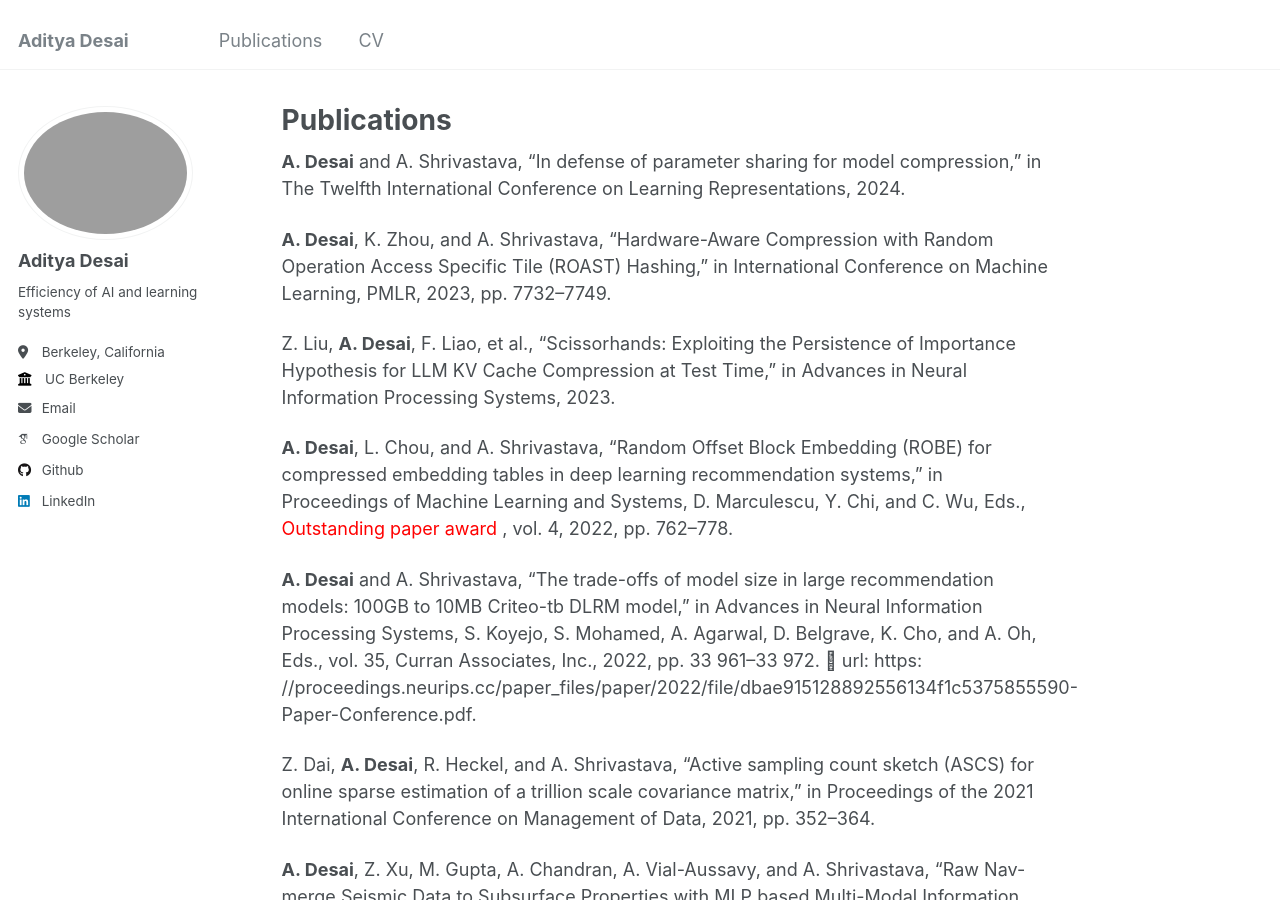
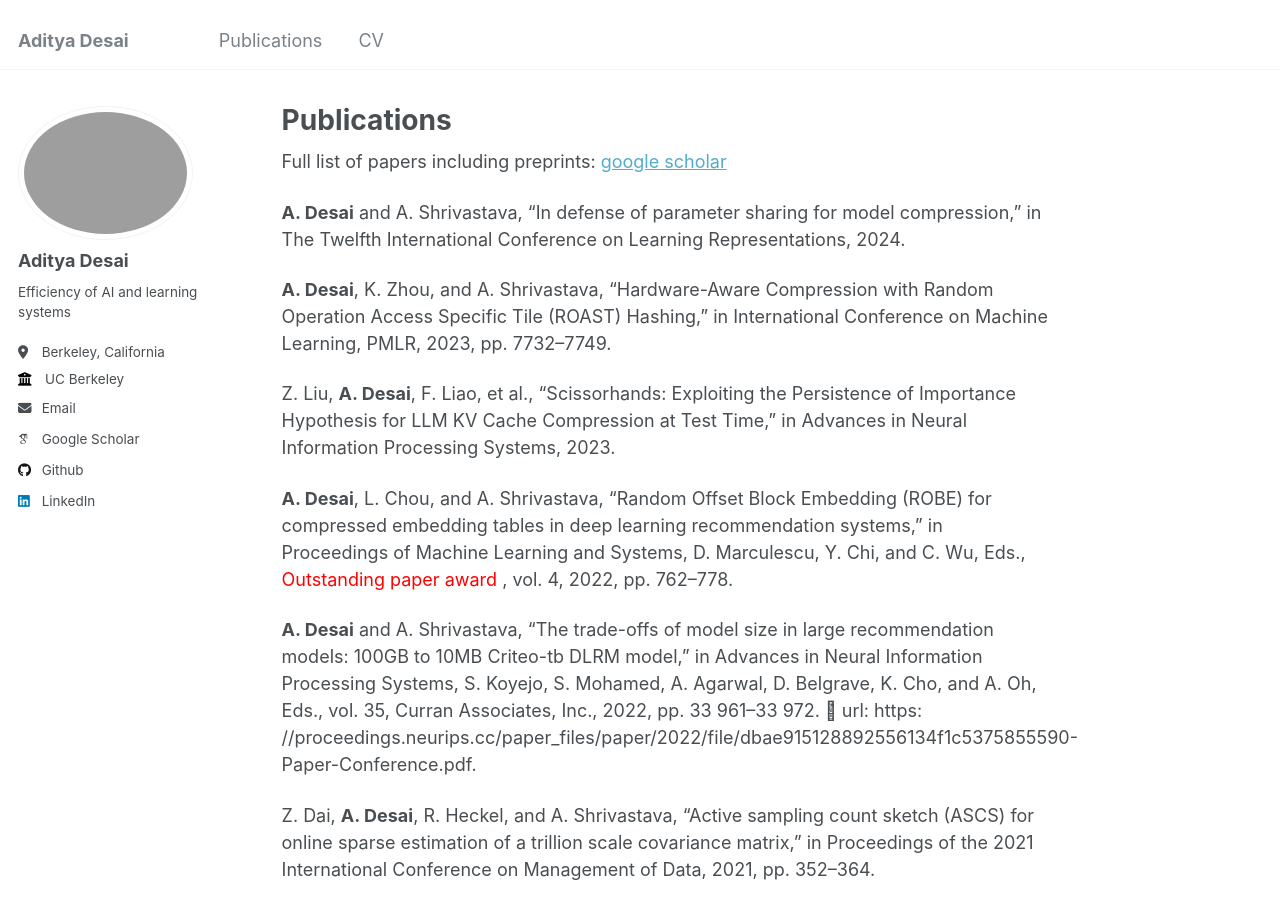
Before and after one commit to apd10/apd10.github.io, a Jekyll site: the page built from _pages/publication.md, in a window 1280 px wide and 900 px high. Built offline with Jekyll 4.4.1, drawn with Linux system fonts in a browser that asks for light colours; some web fonts are replaced.

Commit message:
Update publication.md

```diff
--- a/_pages/publication.md
+++ b/_pages/publication.md
@@ -5,6 +5,7 @@ author_profile: true
 redirect_from:
   - /publications.html
 ---
+Full list of papers including preprints: [google scholar](https://scholar.google.com/citations?user=ymdbDZwAAAAJ&hl=en)
 
 **A. Desai** and A. Shrivastava, “In defense of parameter sharing for model compression,” in
 The Twelfth International Conference on Learning Representations, 2024.
```
